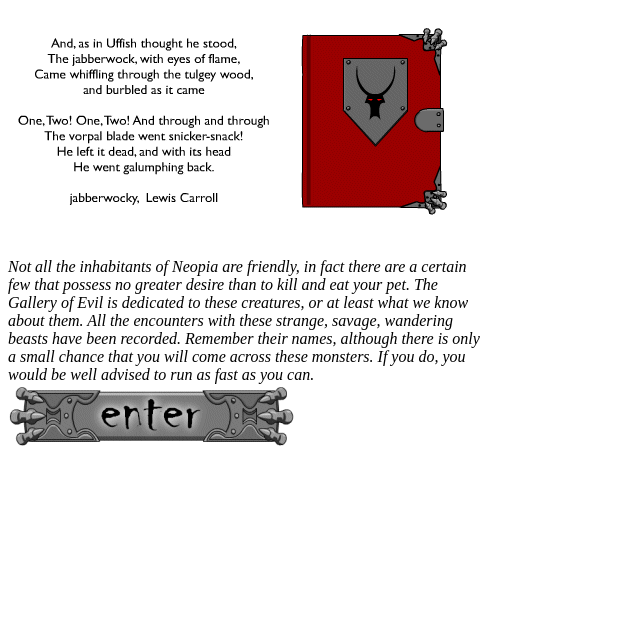
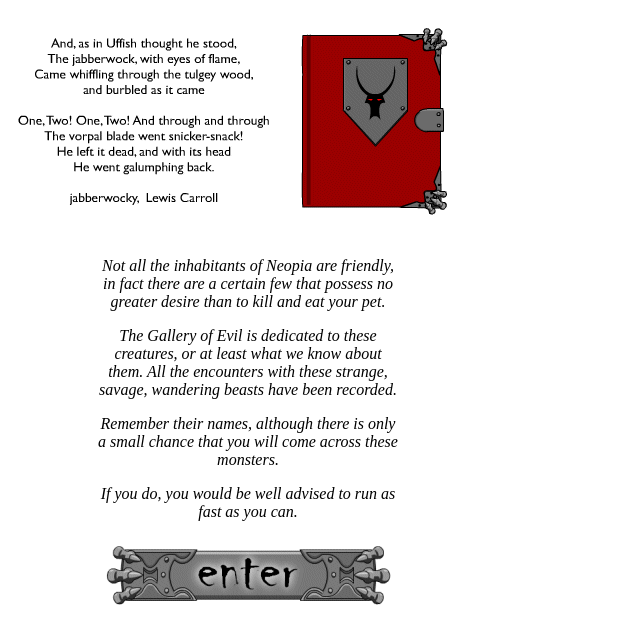
Before and after one commit to kulanah/grundos, a Django app: page /evil/ in a window 1280 px wide. Shown: the top 644 px of the page, without its empty margins (0-640 px from the left). Run offline with Django 5.2, Linux system fonts and the light colour scheme.

Commit message:
add styling and content for the main page

```diff
--- a/evil/static/evil/style.css
+++ b/evil/static/evil/style.css
@@ -1,11 +1,16 @@
 #indexRoot{
   width: 480px;
+  height: 600px;
+  display: flex;
+  justify-content: space-between;
+  flex-direction: column;
+  align-items: center;
 }
 
 #book{
   display: block;
-  min-width: 480px;
-  min-height: 250px;
+  width: 480px;
+  height: 210px;
   background: url("images/evil_book_1.gif");
 }
 
@@ -15,5 +20,14 @@
 }
 
 #rootText{
-  margin-top: 300px;
+  width: 300px;
+  display: flex;
+  text-align: center;
+  flex-direction: column;
+  justify-content: space-between;
+  align-items: center;
 }
+
+.rootTextSection{
+  padding-top: 1em;
+}
--- a/evil/templates/evil/index.html
+++ b/evil/templates/evil/index.html
@@ -3,13 +3,22 @@
 <div id="indexRoot">
   <div onclick="location.href='showcreature/1'" id="book"></div>
   <i id="rootText">
-    Not all the inhabitants of Neopia are friendly, in fact there are a certain
-    few that possess no greater desire than to kill and eat your pet. The
-    Gallery of Evil is dedicated to these creatures, or at least what we know
-    about them. All the encounters with these strange, savage, wandering beasts
-    have been recorded. Remember their names, although there is only a small
-    chance that you will come across these monsters. If you do, you would be
-    well advised to run as fast as you can.
+    <div class="rootTextSection">
+      Not all the inhabitants of Neopia are friendly, in fact there are a
+      certain few that possess no greater desire than to kill and eat your pet.
+    </div>
+    <div class="rootTextSection">
+      The Gallery of Evil is dedicated to these creatures, or at least what we
+      know about them. All the encounters with these strange, savage, wandering
+      beasts have been recorded.
+    </div>
+    <div class="rootTextSection">
+      Remember their names, although there is only a small chance that you will
+      come across these monsters.
+    </div>
+    <div class="rootTextSection">
+      If you do, you would be well advised to run as fast as you can.
+    </div>
   </i>
 
   <div>
```
